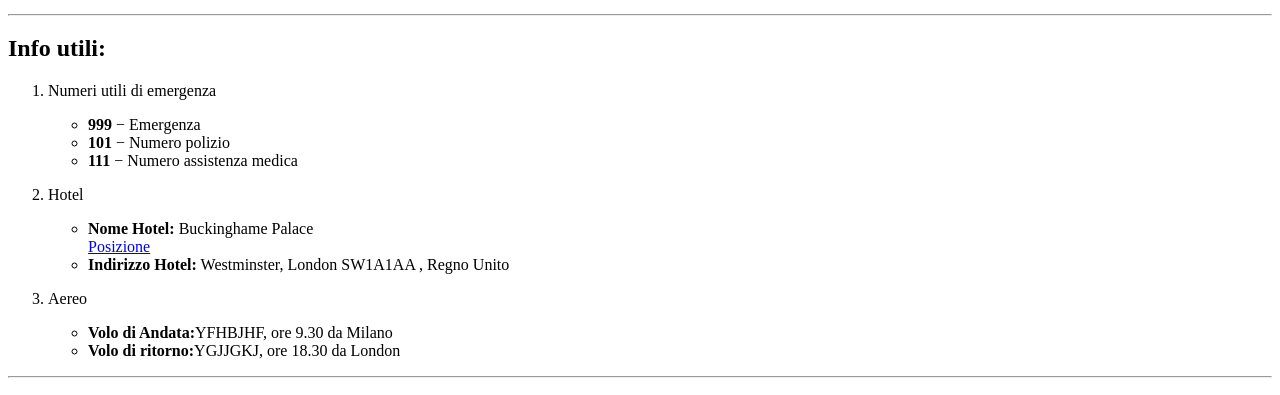
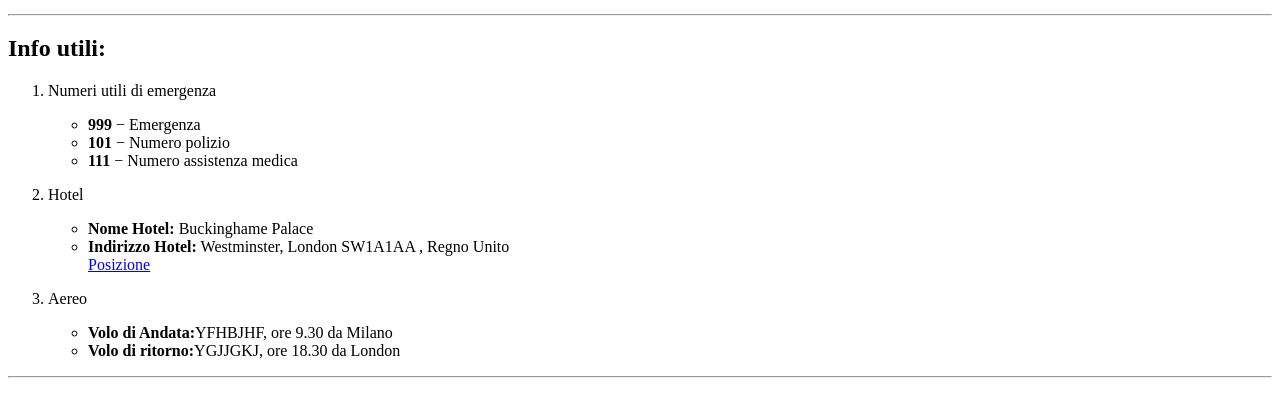
Before and after one commit to Maurizio97/html-london-trip, a plain HTML site: page bonus/index.html in a window 1280 px wide. Shown: the part 1100-1495 px from the top of the page. Drawn offline with Linux system fonts and the light colour scheme.

Commit message:
update 2

```diff
--- a/bonus/index.html
+++ b/bonus/index.html
@@ -150,8 +150,8 @@
 
                             <!-- lista unordered -->
                             <ul>
-                                <li><strong>Nome Hotel&colon;</strong> Buckinghame Palace </li> <a href="https://www.google.com/maps/place/Buckingham+Palace/@51.501364,-0.1440787,17z/data=!3m1!4b1!4m5!3m4!1s0x48760520cd5b5eb5:0xa26abf514d902a7!8m2!3d51.501364!4d-0.14189" target="_blank">Posizione</a>
-                                <li><strong>Indirizzo Hotel&colon;</strong> Westminster&comma; London SW1A1AA &comma; Regno Unito</li>
+                                <li><strong>Nome Hotel&colon;</strong> Buckinghame Palace </li>
+                                <li><strong>Indirizzo Hotel&colon;</strong> Westminster&comma; London SW1A1AA &comma; Regno Unito</li> <a href="https://www.google.com/maps/place/Buckingham+Palace/@51.501364,-0.1440787,17z/data=!3m1!4b1!4m5!3m4!1s0x48760520cd5b5eb5:0xa26abf514d902a7!8m2!3d51.501364!4d-0.14189" target="_blank">Posizione</a>
                             </ul>
                         </p>
 
```
